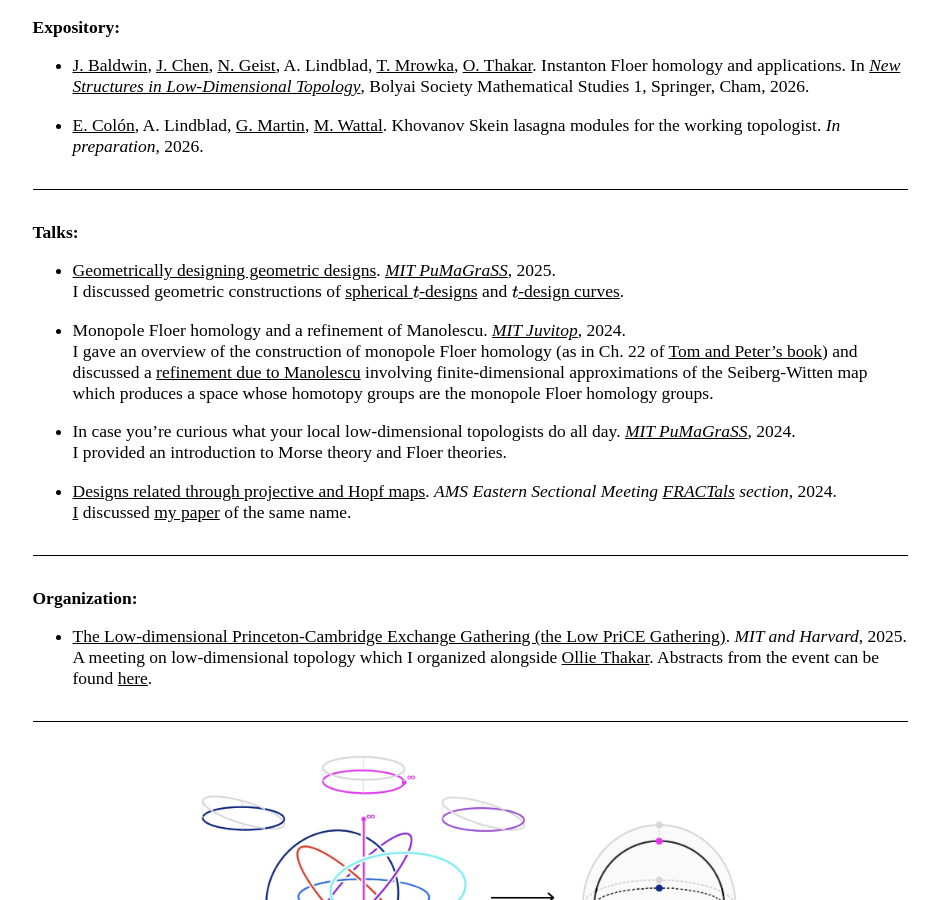
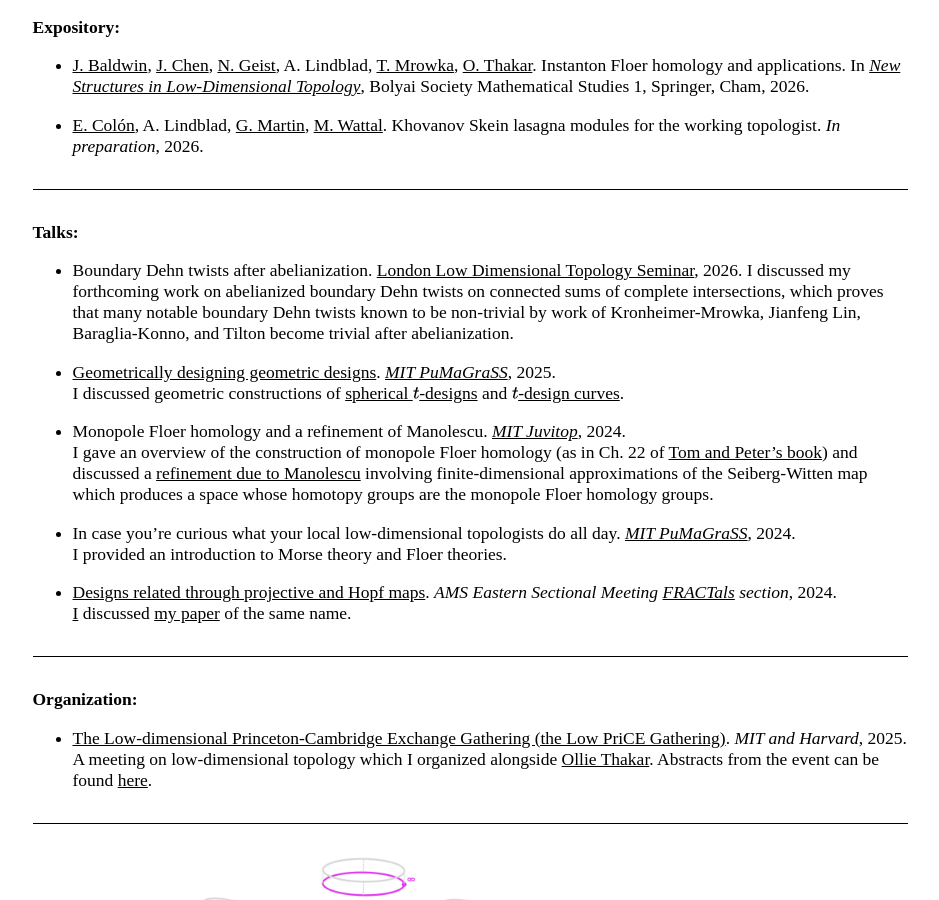
Before and after one commit to AyodejiLindblad/AyodejiLindblad.github.io, a Jekyll site: the page built from index.md, in a window 1280 px wide and 900 px high, scrolled down 1286 px. Shown: the whole window, without its empty margins (170-1109 px from the left). Built offline with Jekyll 4.4.1, drawn with Linux system fonts in a browser that asks for light colours; some web fonts are replaced.

Commit message:
Added London Low Dimensional Topology Seminar

```diff
--- a/index.md
+++ b/index.md
@@ -72,6 +72,9 @@ I'm a third-year PhD student of [Tom Mrowka](https://math.mit.edu/~mrowka/) at [
 
 <div id="talks" class="toc-jump"></div>
 **Talks:**
+
+* Boundary Dehn twists after abelianization. [London Low Dimensional Topology Seminar](https://sites.google.com/view/londonlowdimensionaltopology), 2026.
+    I discussed my forthcoming work on abelianized boundary Dehn twists on connected sums of complete intersections, which proves that many notable boundary Dehn twists known to be non-trivial by work of Kronheimer-Mrowka, Jianfeng Lin, Baraglia-Konno, and Tilton become trivial after abelianization.
 
 * [Geometrically designing geometric designs](resources/imgs/Geometrically%20designing%20geometric%20designs.jpg). *[MIT PuMaGraSS](https://math.mit.edu/pumagrass/)*, 2025.
     I discussed geometric constructions of [spherical $t$\-designs](https://rdcu.be/eSi5F) and [$t$\-design curves](resources/pdfs/Asymptotically%20optimal%20$t$-design%20curves%20on%20$S^3$.pdf).
```
